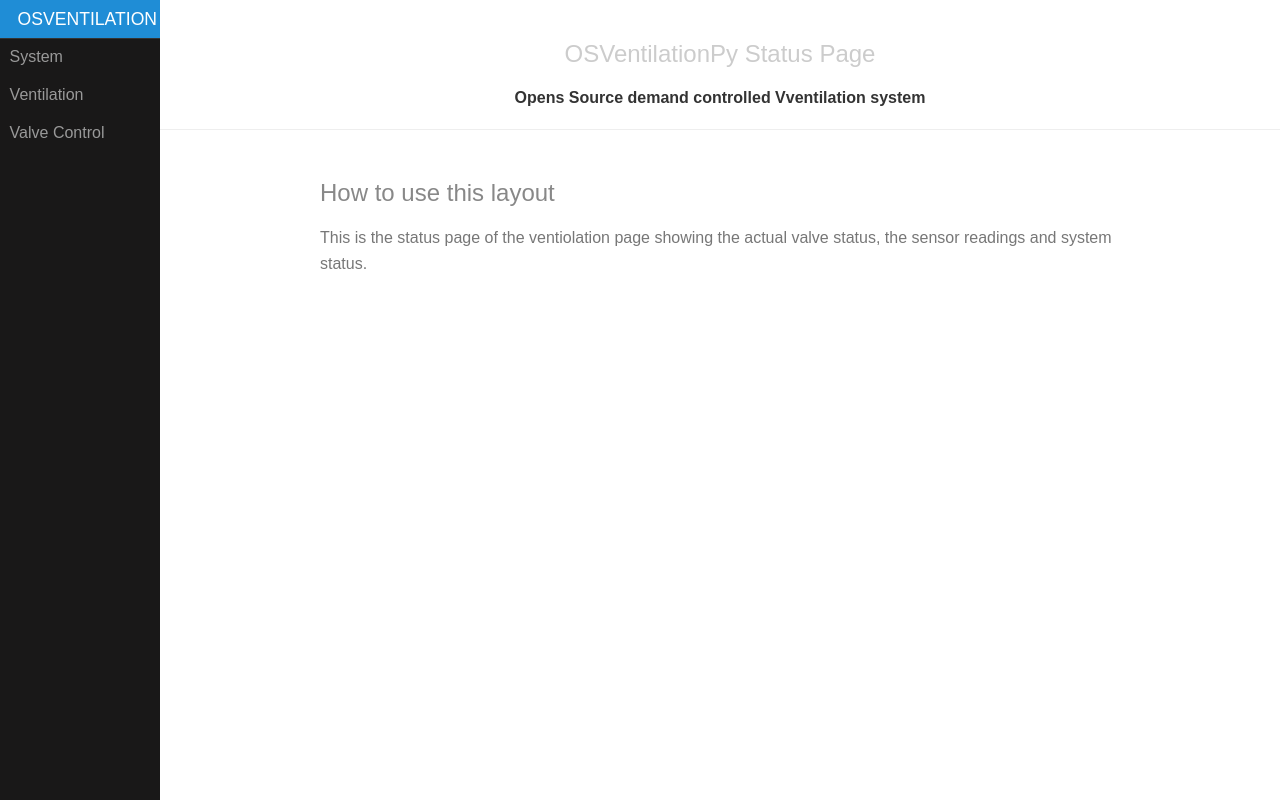
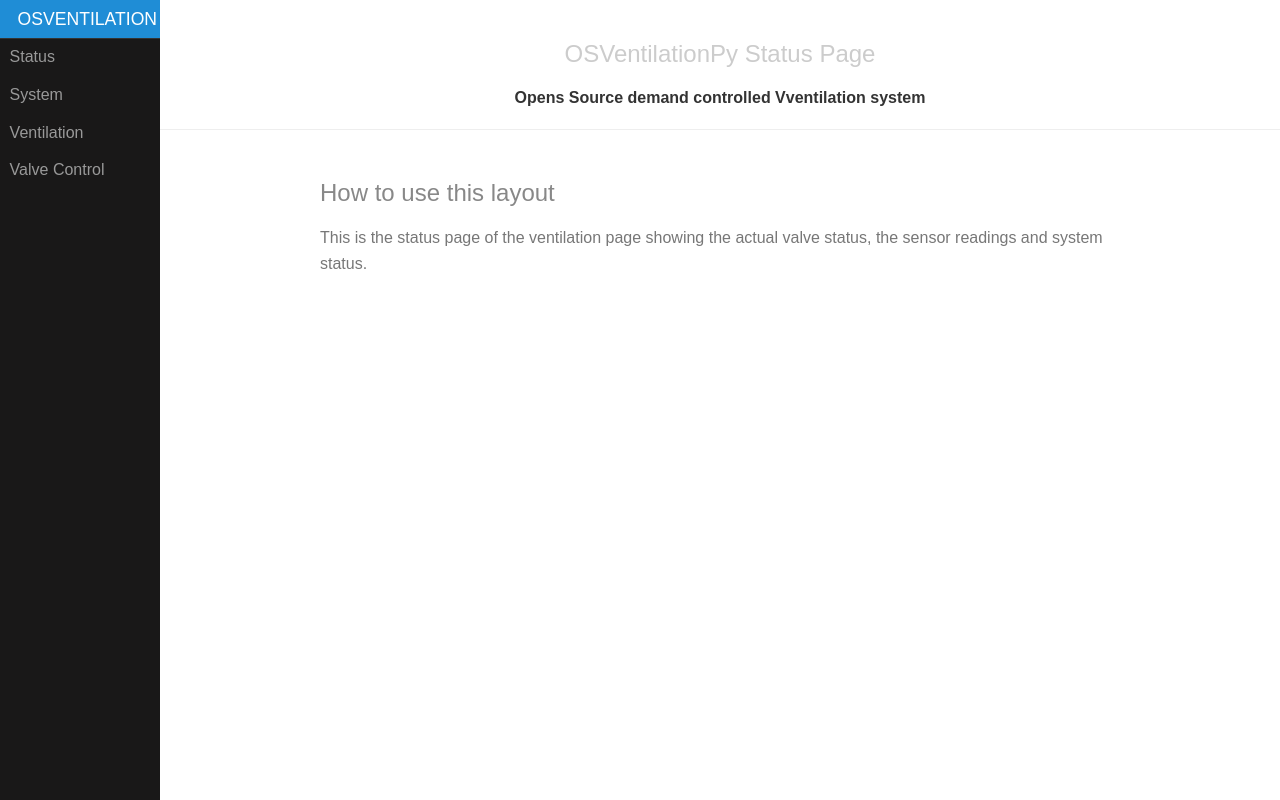
Before and after one commit to arjenhiemstra/DemandControlVentilation, a plain HTML site: page data/html/index.html in a window 1280 px wide. Drawn offline with nearby package versions, Linux system fonts and the light colour scheme; files whose address does not match are found by name.

Commit message:
Update data/html/index.html

```diff
--- a/data/html/index.html
+++ b/data/html/index.html
@@ -22,6 +22,7 @@
             <li class="pure-menu-heading">OSVentilation</li>
 
             <ul class="pure-menu-list">
+                <li class="pure-menu-item"><a href="/" class="pure-menu-link">Status</a></li>
                 <li class="pure-menu-item"><a href="#System" class="pure-menu-link">System</a></li>
                 <li class="pure-menu-item"><a href="#Ventilation" class="pure-menu-link">Ventilation</a></li>
                 <li class="pure-menu-item"><a href="/valvecontrol" class="pure-menu-link">Valve Control</a></li>
@@ -38,7 +39,7 @@
         <div class="content">
             <h2 class="content-subhead">How to use this layout</h2>
             <p>
-                This is the status page of the ventiolation page showing the actual valve status, the sensor readings and system status.
+                This is the status page of the ventilation page showing the actual valve status, the sensor readings and system status.
             </p>
         </div>
     </div>
```
